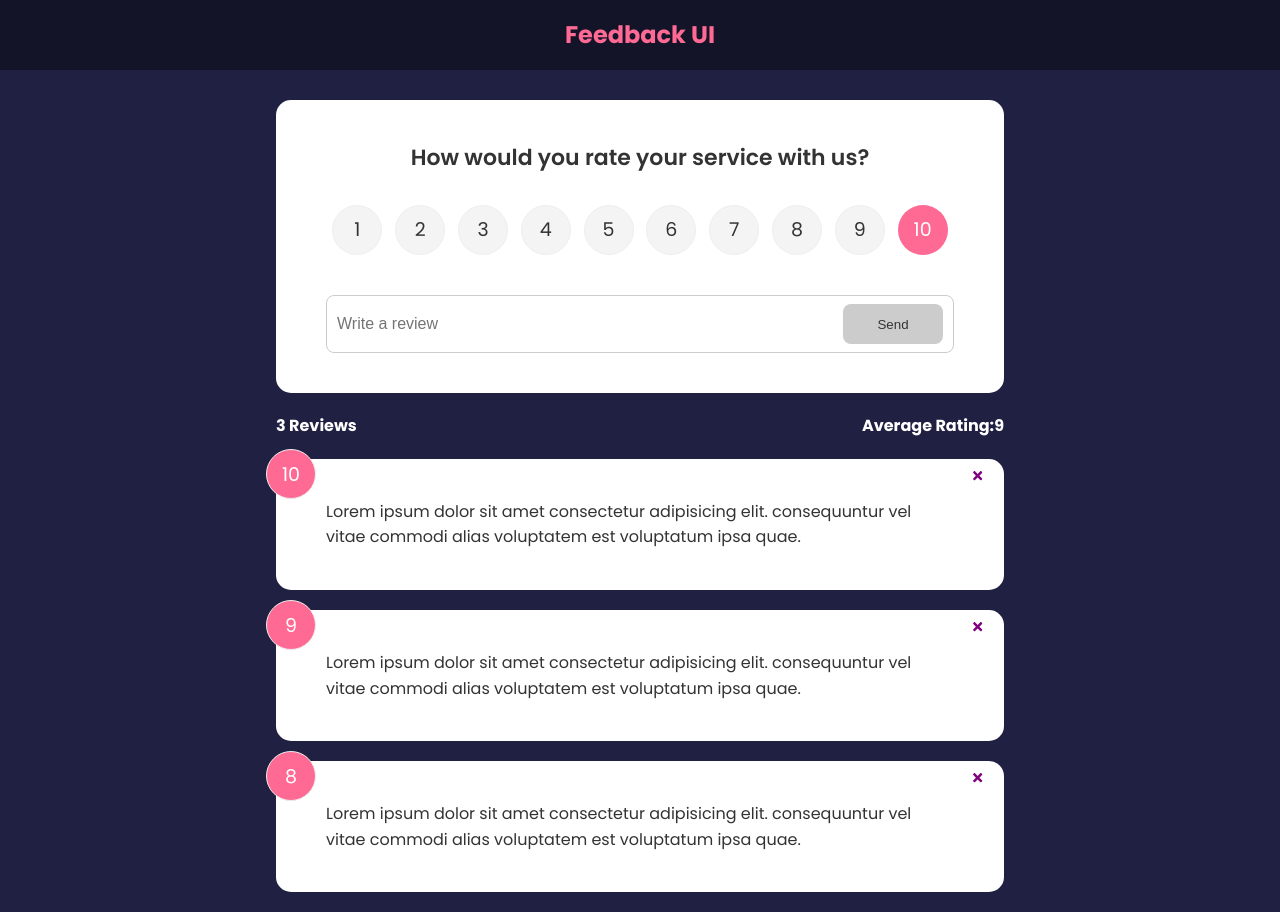
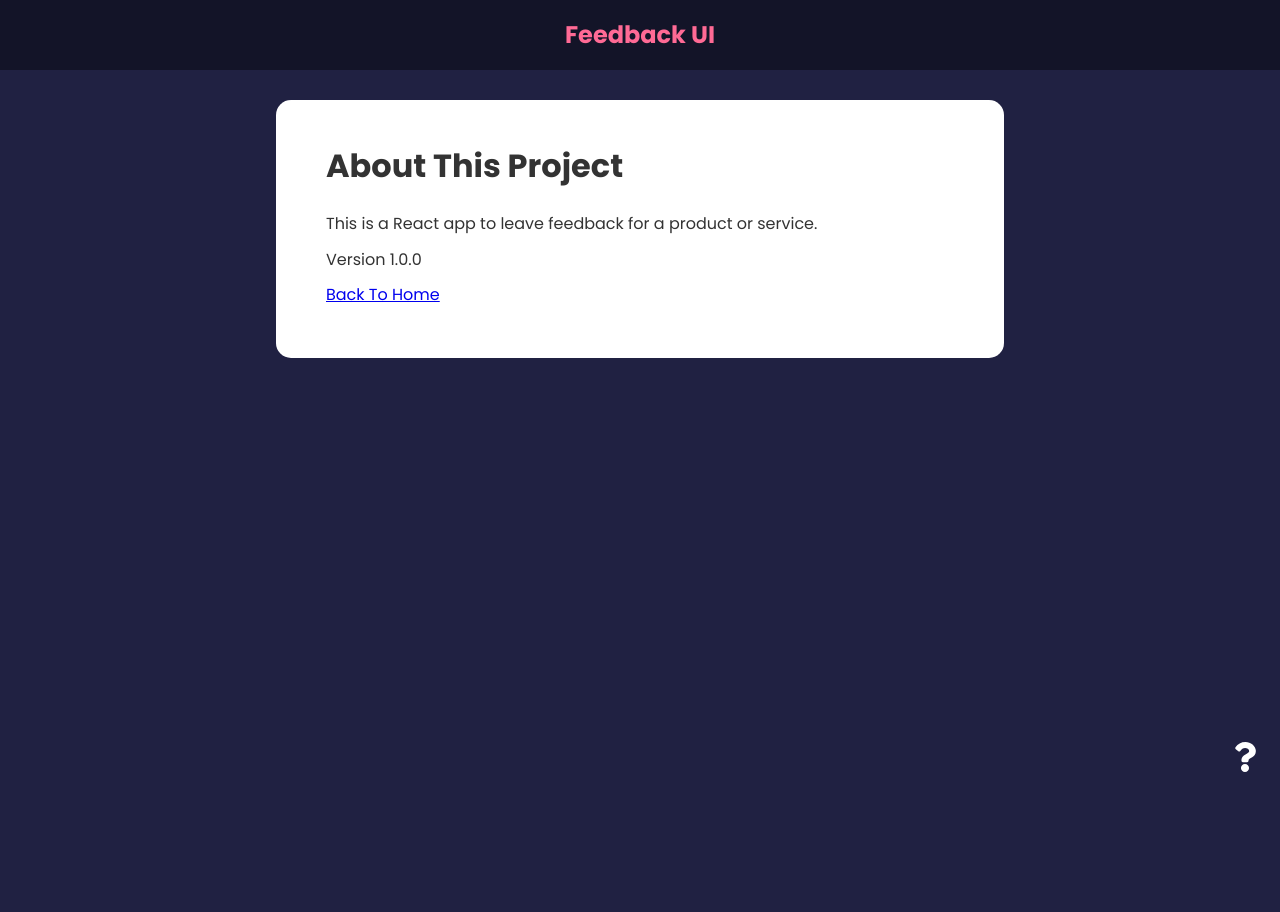
Before and after one commit to rehmatkarim/feedback-app, a React (Create React App) app: page /about in a window 1280 px wide. After the commit the page ends 800 px from the top, so only its background shows below. Built offline with nearby package versions, Linux system fonts and the light colour scheme.

Commit message:
routes and about page done

```diff
--- a/package.json
+++ b/package.json
@@ -10,6 +10,7 @@
     "react": "^17.0.2",
     "react-dom": "^17.0.2",
     "react-icons": "^4.3.1",
+    "react-router-dom": "^6.2.1",
     "react-scripts": "5.0.0",
     "uuid": "^8.3.2",
     "web-vitals": "^2.1.2"
--- a/src/App.js
+++ b/src/App.js
@@ -1,9 +1,12 @@
 import { useState } from "react";
+import { BrowserRouter as Router, Route, Routes } from "react-router-dom";
 import { v4 as uuidv4 } from "uuid";
 import Header from "./components/Header";
 import FeedbackList from "./components/FeedbackList";
 import FeedbackStats from "./components/FeedbackStats";
 import FeedbackForm from "./components/FeedbackForm";
+import AboutPage from "./pages/AboutPage";
+import AboutIconLink from "./components/AboutIconLink";
 import FeedbackData from "./data/FeedbackData";
 
 function App() {
@@ -15,17 +18,32 @@
   };
   const addFeedback = (newFeedback) => {
     newFeedback.id = uuidv4();
-    setFeedback([newFeedback,...feedback]);
+    setFeedback([newFeedback, ...feedback]);
   };
   return (
-    <>
+    <Router>
       <Header />
       <div className="container">
-        <FeedbackForm addFeedback={addFeedback} />
-        <FeedbackStats feedback={feedback} />
-        <FeedbackList feedback={feedback} handleDelete={deleteFeedBackItem} />
+        <Routes>
+          <Route
+            exact
+            path="/"
+            element={
+              <>
+                <FeedbackForm addFeedback={addFeedback} />
+                <FeedbackStats feedback={feedback} />
+                <FeedbackList
+                  feedback={feedback}
+                  handleDelete={deleteFeedBackItem}
+                />
+              </>
+            }
+          ></Route>
+          <Route path="/about" element={<AboutPage />} />
+        </Routes>
+        <AboutIconLink />
       </div>
-    </>
+    </Router>
   );
 }
 
--- /dev/null
+++ b/src/components/AboutIconLink.jsx
@@ -0,0 +1,13 @@
+import { FaQuestion } from "react-icons/fa";
+import { Link } from "react-router-dom";
+const AboutIconLink = () => {
+  return (
+    <div className="about-link">
+      <Link to="/about">
+        <FaQuestion size={30} />
+      </Link>
+    </div>
+  );
+};
+
+export default AboutIconLink;
--- /dev/null
+++ b/src/pages/AboutPage.jsx
@@ -0,0 +1,19 @@
+import { Link } from "react-router-dom";
+import Card from "../components/shared/Card";
+const AboutPage = () => {
+  return (
+    <Card>
+      <div className="about">
+        <h1>About This Project</h1>
+        <p>This is a React app to leave feedback for a product or service.</p>
+        <p>Version 1.0.0</p>
+
+        <p>
+          <Link to="/">Back To Home </Link>
+        </p>
+      </div>
+    </Card>
+  );
+};
+
+export default AboutPage;
```
Also changed, not shown: 1 other file (tests, documents, lock files or other folders).
